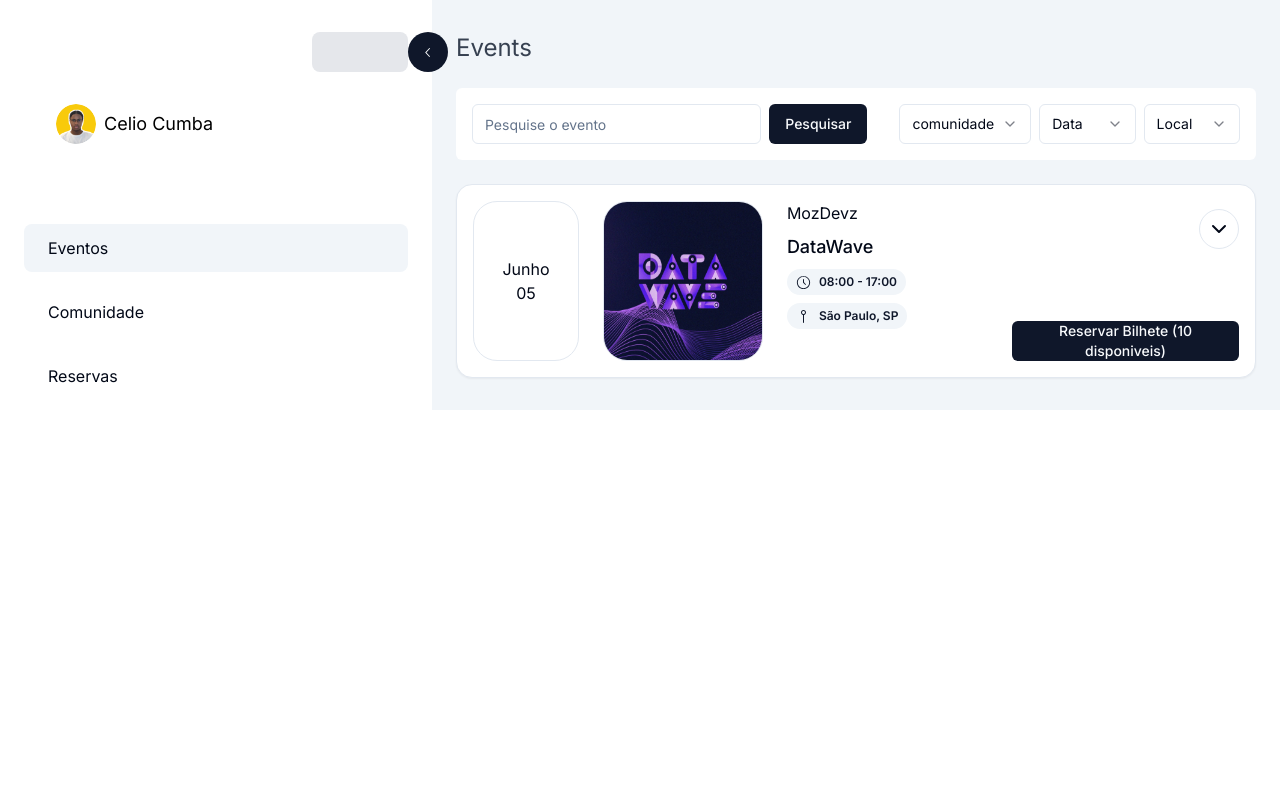
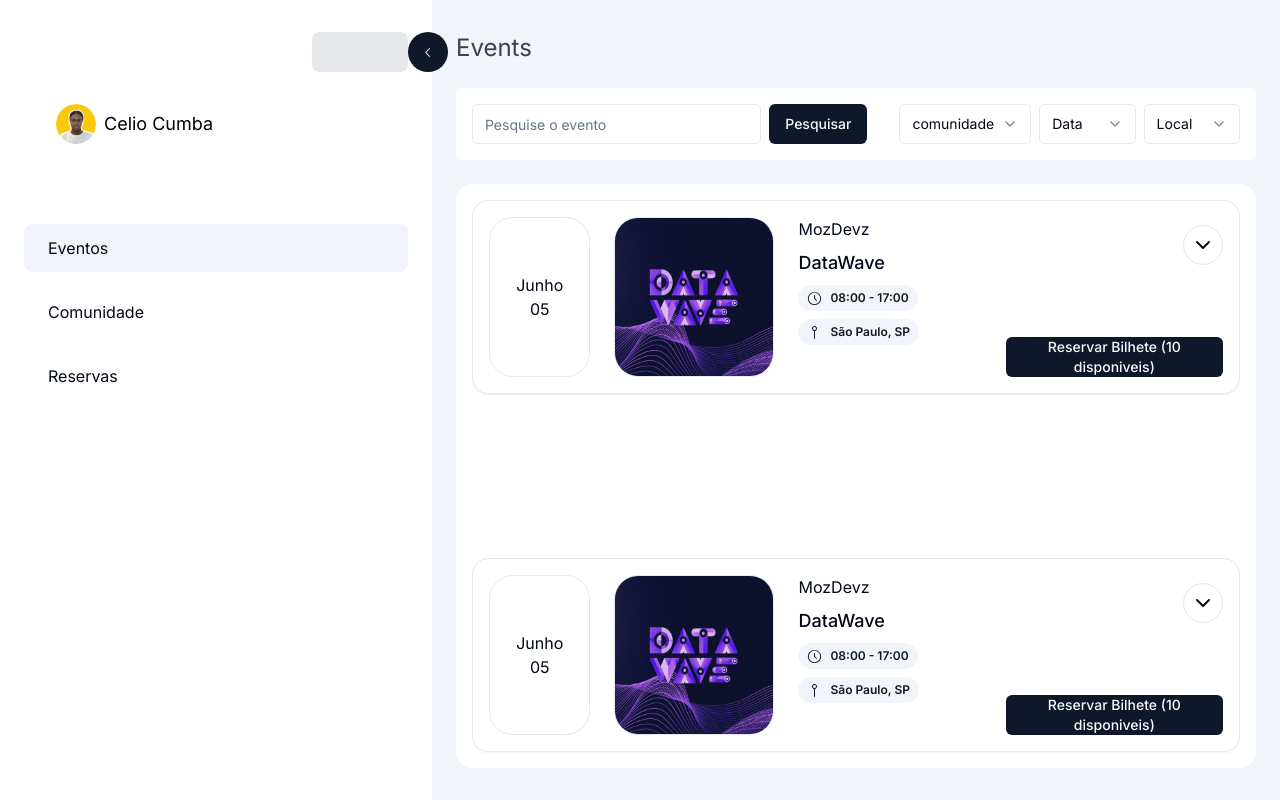
Before and after one commit to CelioJoaquimCumba/even-ti, a Next.js app: page /events in a window 1280 px wide. Built offline with nearby package versions, Linux system fonts and the light colour scheme.

Commit message:
refactor: make overflow hidden for layout

```diff
--- a/src/app/events/page.tsx
+++ b/src/app/events/page.tsx
@@ -30,6 +30,29 @@
         image: profile.src
       }
     ]
+  },
+  {
+    id: '2',
+    community: "MozDevz",
+    title: "DataWave",
+    image: dataWaveEvent.src,
+    date: "05 de Junho",
+    time: "08:00 - 17:00",
+    location: "São Paulo, SP",
+    tickets: 10,
+    description: "Lorem ipsum dolor sit, amet consectetur adipisicing elit. Autem pariatur quia, dignissimos porro magni dolorum velit earum tenetur alias voluptatem, eligendi eos illum rerum facilis eaque fuga! Libero, qui consectetur. Lorem ipsum dolor sit, amet consectetur adipisicing elit. Libero sunt laborum architecto dolorem quas magni culpa est, nemo magnam tempore, delectus nostrum odit vel dignissimos recusandae voluptatem, vitae dolore quaerat.",
+    speakers: [
+      {
+        id: '1',
+        name: "Celio Cumba",
+        image: profile.src
+      },
+      {
+        id: '2',
+        name: "Name Surname",
+        image: profile.src
+      }
+    ]
   }
 ]
 
@@ -39,7 +62,7 @@
     setTitle('Events')
   })
   return (
-    <main className="flex w-full h-full flex-col items-center justify-between">
+    <main className="flex w-full h-full flex-col items-center justify-between p-2 md:p-4 gap-6 bg-white rounded-2xl">
       {events.map((event: Event) => <EventCard key={event.title} event={event} />)}
     </main>
   );
--- a/src/app/layout.tsx
+++ b/src/app/layout.tsx
@@ -12,14 +12,14 @@
 const LayoutContent: React.FC<{ children: React.ReactNode }> = ({ children }) => {
   const { title } = useTitle();
   return (
-    <div className={`flex flex-col md:flex-row overflow-hidden ${inter.className}`}>
+    <div className={`flex flex-col md:flex-row overflow-hidden h-screen w-screen ${inter.className}`}>
       <NavBar />
-      <div className="flex flex-col py-8 px-6 bg-secondary overflow-y-auto w-full h-full space-y-6">
+      <div className="flex flex-col py-8 px-6 bg-secondary overflow-hidden w-full h-full space-y-6">
         <h1 className="text-2xl text-gray-700">{title}</h1>
         <header>
           <ListingHeader/>
         </header>
-        <main className="flex flex-grow">{children}</main>
+        <main className="flex flex-grow overflow-y-auto">{children}</main>
       </div>
     </div>
   );
```
